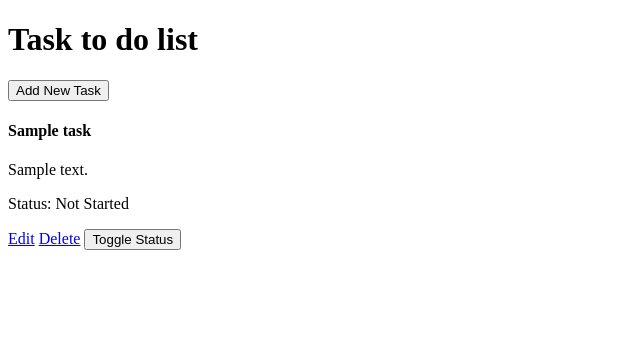
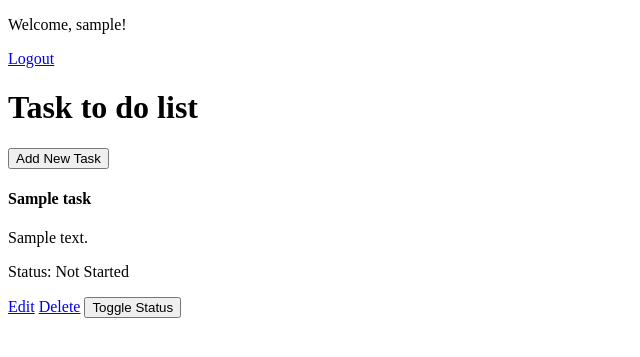
Before and after one commit to rdidjurgeit/django_didjurgeit, a Django app: page /todo/ in a window 1280 px wide. Shown: the top 357 px of the page, without its empty margins (0-640 px from the left). Run offline with Django 4.2, Linux system fonts and the light colour scheme; a user stored in the database is signed in; tables that the repository leaves empty hold one stand-in row (values such as "Sample post").

Commit message:
task_list now show who is logged in and logout option
See #2

```diff
--- a/todo/templates/todo/task_list.html
+++ b/todo/templates/todo/task_list.html
@@ -9,6 +9,16 @@
 </head>
 
 <body>
+    <nav>
+        {% if user.is_authenticated %}
+            <p>Welcome, {{ user.username }}!</p>
+            <a href="{% url 'logout' %}">Logout</a>
+        {% else %}
+            <a href="{% url 'login' %}">Login</a>
+            <a href="{% url 'register' %}">Register</a>
+        {% endif %}
+    </nav>
+
     <h1>Task to do list</h1>
     <a href="{% url 'task-create' %}">
         <button>Add New Task</button>
```
